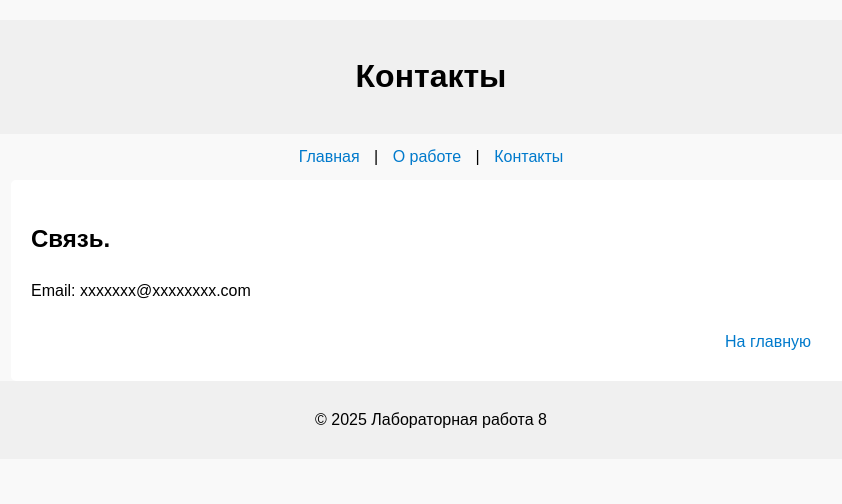
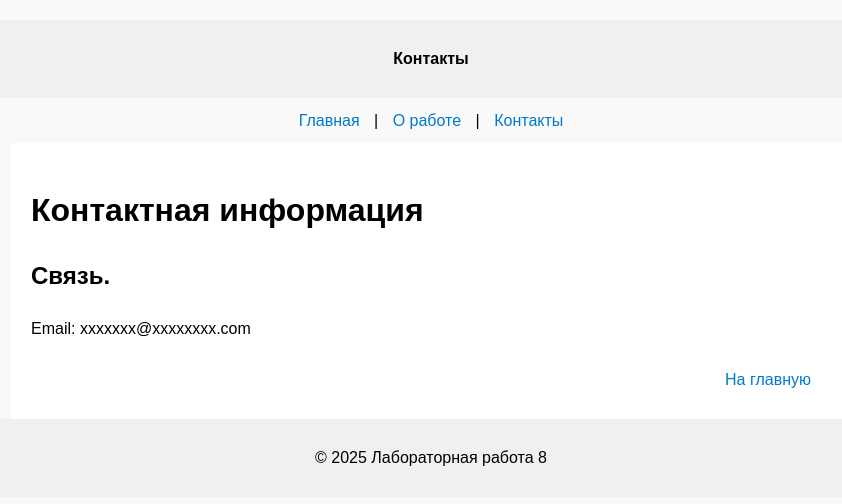
Before and after one commit to x03070/lab8, a plain HTML site: page contact.html in a window 1280 px wide. Shown: the whole page, without its empty margins (209-1051 px from the left). Drawn offline with Linux system fonts and the light colour scheme.

Commit message:
Update contact.html

```diff
--- a/contact.html
+++ b/contact.html
@@ -9,7 +9,7 @@
 </head>
 <body>
     <header>
-        <h1>Контакты</h1>
+        <p><strong>Контакты</strong></p>
     </header>
     <nav>
         <a href="index.html">Главная</a> |
@@ -17,6 +17,7 @@
         <a href="contact.html">Контакты</a>
     </nav>
     <main>
+        <h1>Контактная информация</h1>
         <h2>Связь.</h2>
         <p>Email: xxxxxxx@xxxxxxxx.com</p>
         <button id="homeBtn">На главную</button>
```
